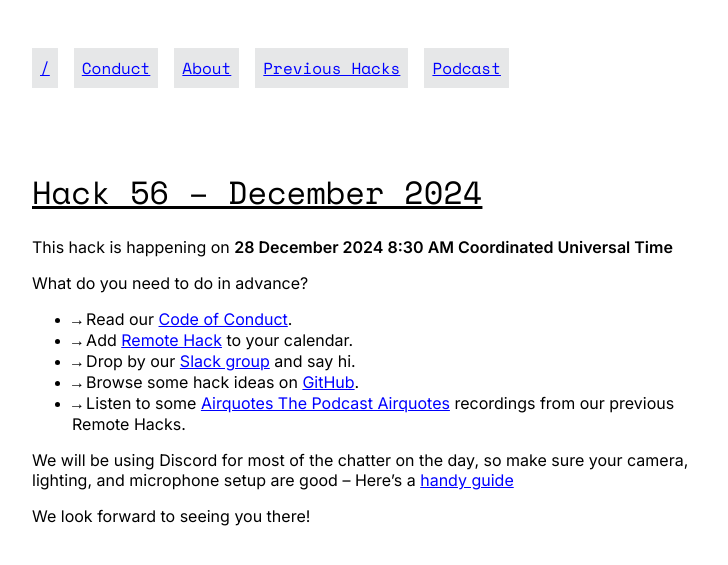
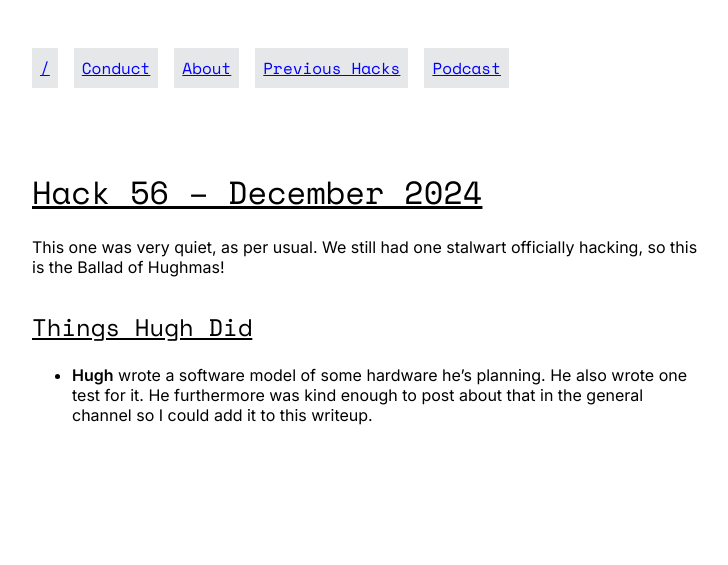
Before and after one commit to remotehack/remotehack.github.io, a Jekyll site: the page built from _hacks/56.md, in a window 1280 px wide. Shown: the top 565 px of the page, without its empty margins (272-1000 px from the left). Built offline with Jekyll 4.4.1, drawn with Linux system fonts in a browser that asks for light colours.

Commit message:
add writeup for december 2024

```diff
--- a/_hacks/56.md
+++ b/_hacks/56.md
@@ -1,5 +1,10 @@
 ---
 hack_number: 56
 date: 2024-12-28
-upcoming: true
 ---
+
+This one was very quiet, as per usual. We still had one stalwart officially hacking, so this is the Ballad of Hughmas!
+
+## Things Hugh Did
+
+- **Hugh** wrote a software model of some hardware he's planning. He also wrote one test for it. He furthermore was kind enough to post about that in the general channel so I could add it to this writeup.
```
